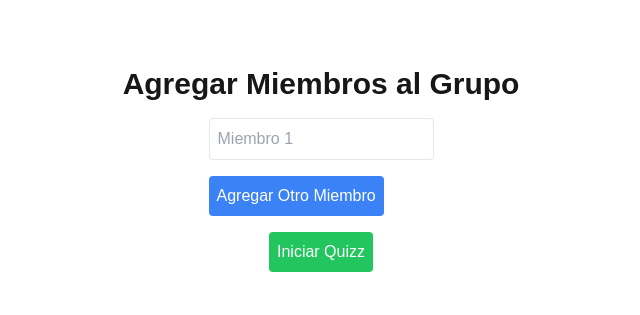
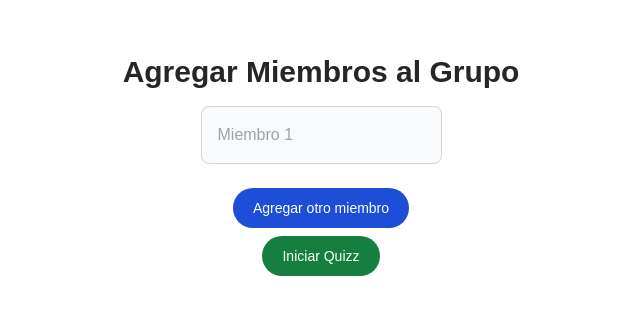
Before and after one commit to josephEnv/edu_boost, a Next.js app: page /estudiante/1/miembros in a window 1280 px wide. Shown: the part 231-546 px from the top of the page, without its empty margins (319-959 px from the left). Built offline with nearby package versions, Linux system fonts and the light colour scheme; no server answers.

Commit message:
creando y actualizando middlewares

```diff
--- a/src/app/api/estadisticas/check/route.ts
+++ b/src/app/api/estadisticas/check/route.ts
@@ -6,20 +6,20 @@ export const POST = async (req: NextRequest) => {
   const { id_usuario, codigo } = await req.json();
 
   try {
-    const estadistica = await prisma.estadisticas.findUnique({
+    const estadistica = await prisma.estadisticas.findFirst({
       where: {
         id_usuario,
-        codigo,
+        quizz: { llave: codigo }, // Verificación basada en el código del quiz
       },
       include: {
-        quizz: true, // Incluye detalles del quiz
+        quizz: { select: { titulo: true } }, // Incluye el título del quiz
       },
     });
 
     if (!estadistica) {
       return NextResponse.json(
         { hasStatistics: false, state: null },
-        { status: 200 },
+        { status: 200 }
       );
     }
 
@@ -29,16 +29,16 @@ export const POST = async (req: NextRequest) => {
         state: estadistica.quizz_state,
         puntaje: estadistica.puntaje,
         fecha: estadistica.fecha,
-        titulo: estadistica.quizz.titulo, // Título del quiz
-        miembros: estadistica.miembros, // Asegúrate de que esto sea correcto
+        titulo: estadistica.quizz.titulo,
+        miembros: estadistica.miembros,
       },
-      { status: 200 },
+      { status: 200 }
     );
   } catch (error) {
-    console.error(error);
+    console.error("Error al verificar estadísticas:", error);
     return NextResponse.json(
       { error: "Error al verificar estadísticas" },
-      { status: 500 },
+      { status: 500 }
     );
   }
 };
--- /dev/null
+++ b/src/app/api/estadisticas/route.ts
@@ -0,0 +1,44 @@
+import prisma from "@/libs/db";
+import { NextRequest, NextResponse } from "next/server";
+
+export async function POST(request: NextRequest) {
+  const { llave, miembros, id_usuario } = (await request.json()) as {
+    llave: string;
+    miembros: string[];
+    id_usuario: string;
+  };
+
+  console.log(llave)
+
+  try {
+    // Verificar si el `llave` existe en la tabla `Quizz`
+    const quizExists = await prisma.quizz.findUnique({
+      where: { llave },
+    });
+
+
+    if (!quizExists) {
+      return NextResponse.json(
+        { error: "El código de quiz no existe." },
+        { status: 400 }
+      );
+    }
+
+    // Crear entrada en Estadisticas si el código existe
+    const estadisticas = await prisma.estadisticas.create({
+      data: {
+        codigo: llave,
+        miembros,
+        id_usuario,
+      },
+    });
+
+    return NextResponse.json(estadisticas);
+  } catch (error) {
+    console.error("Error al guardar estadísticas:", error);
+    return NextResponse.json(
+      { error: "Error al guardar estadísticas" },
+      { status: 500 }
+    );
+  }
+}
--- a/src/app/api/quizz/verify/route.ts
+++ b/src/app/api/quizz/verify/route.ts
@@ -1,9 +1,15 @@
+// /api/quizz/verify/route.ts
 import prisma from "@/libs/db";
 import { NextRequest, NextResponse } from "next/server";
 
 export const POST = async (req: NextRequest) => {
   const { llave } = await req.json();
-  const quizzFound = await prisma.quizz.findUnique({ where: { llave } });
-  if (!quizzFound) return NextResponse.json(false);
-  return NextResponse.json(true);
+
+  try {
+    const quizzFound = await prisma.quizz.findUnique({ where: { llave } });
+    return NextResponse.json(!!quizzFound);
+  } catch (error) {
+    console.error("Error al verificar quiz:", error);
+    return NextResponse.json(false, { status: 500 });
+  }
 };
--- a/src/app/estudiante/[codigo]/miembros/page.tsx
+++ b/src/app/estudiante/[codigo]/miembros/page.tsx
@@ -5,6 +5,8 @@ import axios from "axios";
 import { useRouter } from "next/navigation";
 import { useSession } from "next-auth/react";
 import { user_return } from "@/types";
+import Button from "@/components/Button";
+import Input from "@/components/Input";
 
 export default function MiembrosPage({
   params,
@@ -46,33 +48,24 @@ export default function MiembrosPage({
   };
 
   return (
-    <div className="flex flex-col justify-center items-center min-h-screen">
+    <div className="flex flex-col justify-center items-center min-h-screen bg-white text-neutral-800">
       <h1 className="text-3xl font-bold">Agregar Miembros al Grupo</h1>
-      <div className="mt-4">
+      <div className="mt-4 text-center">
         {miembros.map((miembro, index) => (
           <div key={index} className="mb-2">
-            <input
-              type="text"
+            <Input
+              id="Miembro"
+              size="large"
               value={miembro}
               onChange={(e) => handleChange(index, e.target.value)}
               placeholder={`Miembro ${index + 1}`}
-              className="border rounded p-2"
             />
           </div>
         ))}
-        <button
-          onClick={handleAddMember}
-          className="mt-2 bg-blue-500 text-white p-2 rounded"
-        >
-          Agregar Otro Miembro
-        </button>
+        <Button onClick={handleAddMember} label={"Agregar otro miembro"} color={"blue"} />
+
       </div>
-      <button
-        onClick={handleSubmit}
-        className="mt-4 bg-green-500 text-white p-2 rounded"
-      >
-        Iniciar Quizz
-      </button>
+      <Button onClick={handleSubmit} label="Iniciar Quizz" color="green" />
     </div>
   );
 }
--- a/src/components/Button.tsx
+++ b/src/components/Button.tsx
@@ -7,24 +7,24 @@ type ButtonProps = {
 };
 
 const colorClasses: Record<string, string> = {
-  blue: "text-white bg-blue-700 hover:bg-blue-800 focus:ring-blue-300 dark:bg-blue-600 dark:hover:bg-blue-700 dark:focus:ring-blue-800",
+  blue: "text-white transition-all bg-blue-700 hover:bg-blue-800 focus:ring-blue-300 dark:bg-blue-600 dark:hover:bg-blue-700 dark:focus:ring-blue-800",
   green:
-    "text-white bg-green-700 hover:bg-green-800 focus:ring-green-300 dark:bg-green-600 dark:hover:bg-green-700 dark:focus:ring-green-800",
+    "text-white transition-all bg-green-700 hover:bg-green-800 focus:ring-green-300 dark:bg-green-600 dark:hover:bg-green-700 dark:focus:ring-green-800",
   red: "text-white bg-red-700 hover:bg-red-800 focus:ring-red-300 dark:bg-red-600 dark:hover:bg-red-700 dark:focus:ring-red-900",
   yellow:
-    "text-white bg-yellow-400 hover:bg-yellow-500 focus:ring-yellow-300 dark:focus:ring-yellow-900",
+    "text-white bg-yellow-400 transition-all hover:bg-yellow-500 focus:ring-yellow-300 dark:focus:ring-yellow-900",
   purple:
-    "text-white bg-purple-700 hover:bg-purple-800 focus:ring-purple-300 dark:bg-purple-600 dark:hover:bg-purple-700 dark:focus:ring-purple-900",
-  gray: "text-white bg-gray-800 hover:bg-gray-900 focus:ring-gray-300 dark:bg-gray-800 dark:hover:bg-gray-700 dark:focus:ring-gray-700",
+    "text-white bg-purple-700 hover:bg-purple-800 transition-all focus:ring-purple-300 dark:bg-purple-600 dark:hover:bg-purple-700 dark:focus:ring-purple-900",
+  gray: "text-white bg-gray-800 hover:bg-gray-900 focus:ring-gray-300 transition-all dark:bg-gray-800 dark:hover:bg-gray-700 dark:focus:ring-gray-700",
   light:
-    "text-gray-900 bg-white border border-gray-300 hover:bg-gray-100 focus:ring-gray-100 dark:bg-gray-800 dark:text-white dark:hover:bg-gray-700 dark:border-gray-600 dark:focus:ring-gray-700",
+    "text-gray-900 bg-white border border-gray-300 hover:bg-gray-100 focus:ring-gray-100 transition-all dark:bg-gray-800 dark:text-white dark:hover:bg-gray-700 dark:border-gray-600 dark:focus:ring-gray-700",
 };
 
 const Button: React.FC<ButtonProps> = ({ label, color, onClick }) => {
   return (
     <button
       type="button"
-      className={`font-medium rounded-full text-sm px-5 py-2.5 focus:outline-none focus:ring-4 mb-2 ${colorClasses[color]}`}
+      className={`font-medium  rounded-full text-sm px-5 py-2.5 focus:outline-none focus:ring-4 mb-2 ${colorClasses[color]}`}
       onClick={onClick}
     >
       {label}
--- a/src/components/Input.tsx
+++ b/src/components/Input.tsx
@@ -18,9 +18,9 @@ const sizeClasses: Record<string, string> = {
 };
 
 const stateClasses: Record<string, string> = {
-  default: "border-gray-300 focus:ring-blue-500 focus:border-blue-500",
-  success: "border-green-500 focus:ring-green-500 focus:border-green-500",
-  error: "border-red-500 focus:ring-red-500 focus:border-red-500",
+  default: "border-gray-300 transition-all focus:ring-blue-500 focus:border-blue-500",
+  success: "border-green-500 transition-all focus:ring-green-500 focus:border-green-500",
+  error: "border-red-500 transition-all focus:ring-red-500 focus:border-red-500",
 };
 
 const Input: React.FC<InputProps> = ({
@@ -47,7 +47,7 @@ const Input: React.FC<InputProps> = ({
         type="text"
         placeholder={placeholder}
         id={id}
-        className={`block w-full ${sizeClasses[size]} text-gray-900 border rounded-lg bg-gray-50 focus:outline-none dark:bg-gray-700 dark:border-gray-600 dark:placeholder-gray-400 dark:text-white dark:focus:ring-blue-500 dark:focus:border-blue-500 ${stateClasses[state]}`}
+        className={`block w-full ${sizeClasses[size]} text-gray-900 outline-none border rounded-lg bg-gray-50 focus:outline-none dark:bg-gray-700 dark:border-gray-600 dark:placeholder-gray-400 dark:text-white dark:focus:ring-blue-500 dark:focus:border-blue-500 ${stateClasses[state]}`}
         value={value}
         onChange={onChange}
       />
```
Also changed, not shown: src/middleware.ts (+0 -15 lines).
